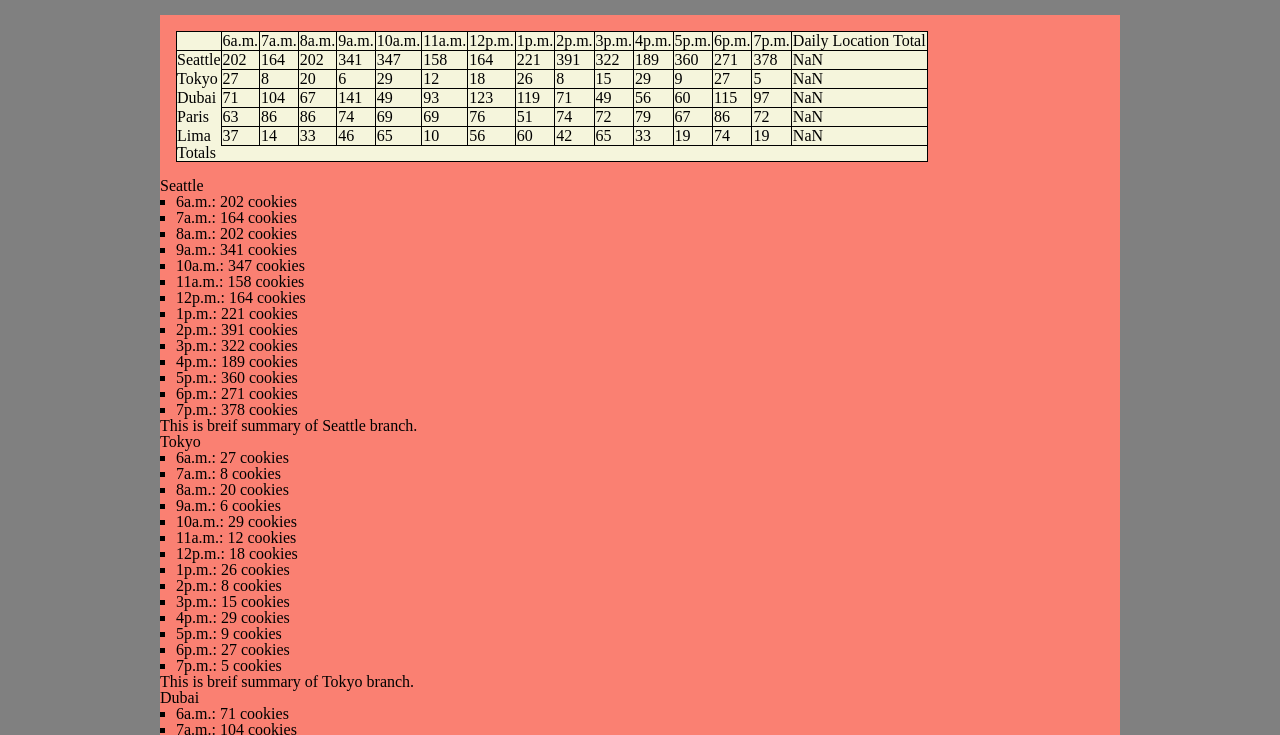
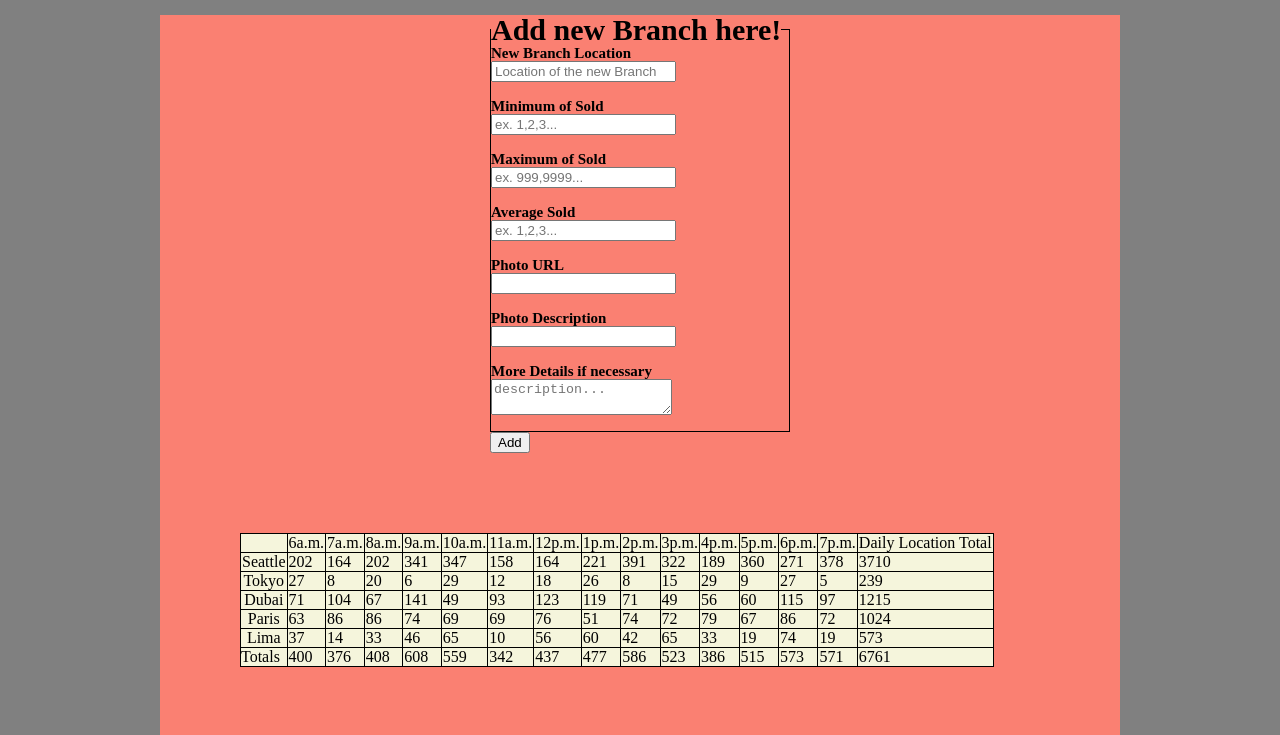
Before and after one commit to dchoi294/cookie-stand, a plain HTML site: page sales.html in a window 1280 px wide. Shown: the part 139-874 px from the top of the page. Drawn offline with Linux system fonts and the light colour scheme.

Commit message:
code 201 lab9

```diff
--- a/css/style.css
+++ b/css/style.css
@@ -129,7 +129,7 @@ table, td, th {
 }
 table {
   background-color: beige;
-  margin: 1rem;
+  margin: 5rem;
 }
 td, th {
   padding: 1px;
@@ -141,3 +141,27 @@ thead th {
 tfoot {
   background-color: beige;
 }
+
+form {
+  width: 300px;
+  margin: auto;
+}
+
+fieldset {
+  border: 1px solid black;
+}
+
+legend {
+  font-size: 30px;
+  font-weight: bold;
+}
+
+label {
+  font-size: 15px;
+  font-weight: bold;
+}
+textarea, input {
+  display: flex;
+  justify-content: center;
+  margin-bottom: 1rem;
+}
--- a/js/app.js
+++ b/js/app.js
@@ -2,15 +2,20 @@
 
 let hours = ['6a.m.','7a.m.','8a.m.','9a.m.','10a.m.','11a.m.','12p.m.','1p.m.','2p.m.','3p.m.','4p.m.','5p.m.','6p.m.','7p.m.'];
 
-function Locations(locationName, min, max, avg) {
+let cookieStores = [];
+
+function Locations(locationName, min, max, avg, details) {
   this.locationName = locationName;
   this.min = min;
   this.max = max;
   this.avg = avg;
+  this.details = details;
   this.total = 0;
   this.cookiesSoldEachHours = [];
   cookieStores.push(this);
+  this.renderTable();
   // this.imageUrl = 'images/' + imgName;
+  console.log(cookieStores);
 }
 
 Locations.prototype.randNumCustomers = function () {
@@ -22,7 +27,7 @@ Locations.prototype.calcHourlySales = function () {
     let randNum = this.randNumCustomers();
     let cookieSoldThisHour = Math.ceil(this.avg * randNum);
     this.cookiesSoldEachHours.push(cookieSoldThisHour);
-    this.total += this.cookiesSoldThisHour;
+    this.total += cookieSoldThisHour;
   }
 };
 
@@ -52,9 +57,13 @@ Locations.prototype.render = function() {
   //Paragraph
   const p = document.createElement('p');
   section.appendChild(p);
-  p.textContent = `This is breif summary of ${this.locationName} branch.`;
+  p.textContent = `This is brief summary of ${this.locationName} branch.`;
   const p2 = document.createElement('p');
   p2.textContent = '';
+
+  const summary = document.createElement('p');
+  section.appendChild(summary);
+  summary.textContent = this.details;
 
   // //img
   // const setImg = document.createElement('img');
@@ -62,26 +71,23 @@ Locations.prototype.render = function() {
 //   setImg.setAttribute('src', this.imageUrl);
 //   setImg.setAttribute('alt', 'picture of ' + this.name);
 };
+const tableTable = document.getElementById('tableTable');
 
 Locations.prototype.renderTable = function() {
-  //Table starts
-  const tableTable = document.getElementById('tableTable');
-
-  // const dataHead = document.createElement('th');
-  // tableTable.appendChild(dataHead);
-
-  //Data row
+  this.calcHourlySales();
+  const dataHead = document.createElement('th');
   const dataRow = document.createElement('tr');
+  dataRow.appendChild(dataHead);
   tableTable.appendChild(dataRow);
 
-  dataRow.textContent = this.locationName;
+  dataHead.textContent = this.locationName;
 
-  //Data cells
   for(let i = 0; i < this.cookiesSoldEachHours.length; i++) {
     const dataCells = document.createElement('td');
     dataRow.appendChild(dataCells);
     dataCells.textContent = this.cookiesSoldEachHours[i];
   }
+
   const totalToday = document.createElement('td');
   dataRow.appendChild(totalToday);
   totalToday.textContent = this.total;
@@ -89,86 +95,91 @@ Locations.prototype.renderTable = function() {
 
 function headerRow() {
   const tableHead = document.getElementById('tableHead');
+  const headTop = document.createElement('th');
+  const headRow = document.createElement('tr');
+  headRow.appendChild(headTop);
+  tableHead.appendChild(headRow);
 
-  //Header cells
-  const headTop = document.createElement('tr');
-  tableHead.appendChild(headTop);
-
-  const headRow = document.createElement('th');
-  headTop.appendChild(headRow);
-  headRow.textContent = '';
+  headTop.textContent = '';
 
   for(let i = 0; i < hours.length; i++) {
     const headCells = document.createElement('td');
-    headTop.appendChild(headCells);
+    headRow.appendChild(headCells);
     headCells.textContent = hours[i];
-    console.log(hours[i]);
   }
   const total = document.createElement('td');
-  headTop.appendChild(total);
+  headRow.appendChild(total);
   total.textContent = 'Daily Location Total';
 }
 
 function footerRow() {
   const tableFooter = document.getElementById('tableFoot');
+  const footerHead = document.createElement('th');
+  const footerRow = document.createElement('tr');
+  footerRow.appendChild(footerHead);
+  tableFooter.appendChild(footerRow);
 
-  const footerRow = document.createElement('tr');
-  tableFooter.appendChild(footerRow);
   footerRow.textContent = 'Totals';
 
-  let hourlyTotal = 0;
+
   let sumBranches = 0;
 
   for(let i = 0; i < hours.length; i++) {
+    let hourlyTotal = 0;
     for(let j = 0; j < cookieStores.length; j++){
-      hourlyTotal += cookieStores[j].hours[i];
+      hourlyTotal += cookieStores[j].cookiesSoldEachHours[i];
+      sumBranches += cookieStores[j].cookiesSoldEachHours[i];
     }
-    console.log(hourlyTotal);
-    for (let k = 0; k < hours.length; k++) {
-      const totalEachHours = document.createElement('td');
-      footerRow.appendChild(totalEachHours);
-      totalEachHours.textContent = hourlyTotal;
-      sumBranches += hourlyTotal;
-    }
+
+    const totalEachHours = document.createElement('td');
+    footerRow.appendChild(totalEachHours);
+    totalEachHours.textContent = hourlyTotal;
+    hourlyTotal = 0;
   }
 
   const totalBranches = document.createElement('td');
+  footerRow.appendChild(totalBranches);
   totalBranches.textContent = sumBranches;
 }
-// const locationTable = document.querySelector('table');
-// const tableBody = document.querySelector('table tbody');
 
-// const tableHead = document.querySelector('table thead');
-// const tableFooter = document.querySelector('table tfooter');
+// Event
 
-// Locations.prototype.renderTable = function() {
-//   let tr = document.createElement('tr');
-//   tableBody.appendChild(tr);
-//   let tdName = document.createElement('td');
-//   tdName.textContent = this.name;
-//   tr.appendChild('tdName');
-//   for(let i = 0; i < this.hours.length; i++) {
-//     let td = document.createElement('td');
-//     td.textContent = this.hours[i];
-//     tr.appendChild(td);
-//   }
-// }
-// this.renderTable();
+// let newBranch = document.getElementById('newBranch');
+let form = document.querySelector('form');
+
+let addBranch = function(event) {
+  event.preventDefault();
+
+  let locationName = event.target.newBranchLocation.value;
+  let min = parseInt(event.target.min.value);
+  let max = parseInt(event.target.max.value);
+  let avg = parseInt(event.target.avg.value);
+  let details = event.target.details.value;
+
+  //image addition
+  // let imgURL = event.target.imgURL.value;
+  // let imgALT = event.target.imgALT.value;
+
+  let addBranch = new Locations(locationName, min, max, avg, details);
+  document.getElementById('tableFoot').innerHTML = null;
+  addBranch.render();
+  footerRow();
+};
+
+// newBranch.addEventListener('submit', addBranch);
 
 
-let cookieStores = [];
-
-//name, min, max, avg, total, cookiesSoldEachHours
-const seattle = new Locations('Seattle', 23, 65, 6.3);
-const tokyo = new Locations('Tokyo', 3, 24, 1.2);
-const dubai = new Locations('Dubai', 11, 38, 3.7);
-const paris = new Locations('Paris', 20, 38, 2.3);
-const lima = new Locations('Lima', 2, 16, 4.6);
+//name, min, max, avg, details, total, cookiesSoldEachHours, imgURL, imgALT
+const seattle = new Locations('Seattle', 23, 65, 6.3,'');
+const tokyo = new Locations('Tokyo', 3, 24, 1.2,'');
+const dubai = new Locations('Dubai', 11, 38, 3.7,'');
+const paris = new Locations('Paris', 20, 38, 2.3,'');
+const lima = new Locations('Lima', 2, 16, 4.6,'');
+form.addEventListener('submit', addBranch);
 
 headerRow();
 for (let i = 0; i < cookieStores.length; i++) {
   cookieStores[i].calcHourlySales();
   cookieStores[i].render();
-  cookieStores[i].renderTable();
 }
 footerRow();
--- a/sales.html
+++ b/sales.html
@@ -17,11 +17,45 @@
           <li><a href="index.html">Home</a></li>
           <li><a href="sales.html">Sales</a></li>
           <li><a href="">Item 3</a></li>
-          <li><a href="">Item 4</a></li>
         </ul>
     </nav>
   </header>
   <main>
+    <!-- <form id="newBranch"> -->
+      <form>
+      <fieldset>
+        <legend>Add new Branch here!</legend>
+        <label> New Branch Location
+          <input type="text" name="newBranchLocation" placeholder="Location of the new Branch" required>
+        </label>
+
+        <label> Minimum of Sold
+          <input type="number" name="min" placeholder="ex. 1,2,3...">
+        </label>
+
+        <label> Maximum of Sold
+          <input type="number" name="max" placeholder="ex. 999,9999...">
+        </label>
+
+        <label> Average Sold
+          <input type="number" name="avg" placeholder="ex. 1,2,3...">
+        </label>
+
+        <label> Photo URL
+          <input type="url" name="imgURL">
+        </label>
+
+        <label> Photo Description
+          <input type="text" name="imgALT">
+        </label>
+
+        <label> More Details if necessary
+          <textarea name="details" placeholder="description..."></textarea>
+        </label>
+      </fieldset>
+      <button type="sumbit">Add</button>
+    </form>
+
     <div id="branches">
     <table>
       <thead id="tableHead">
```
